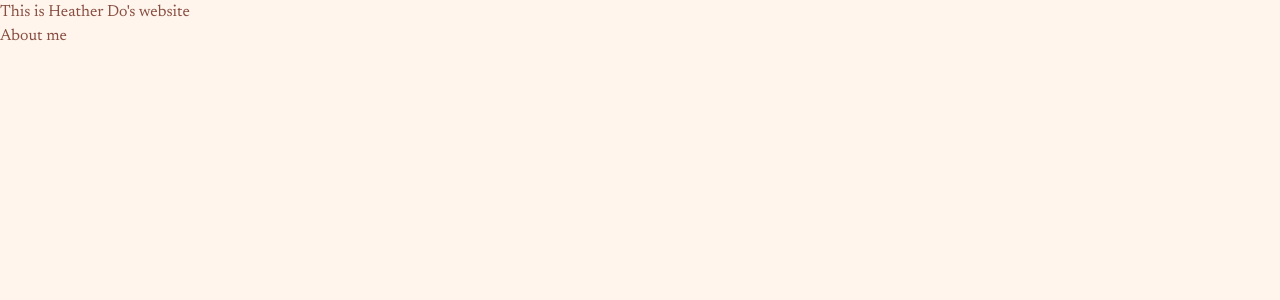
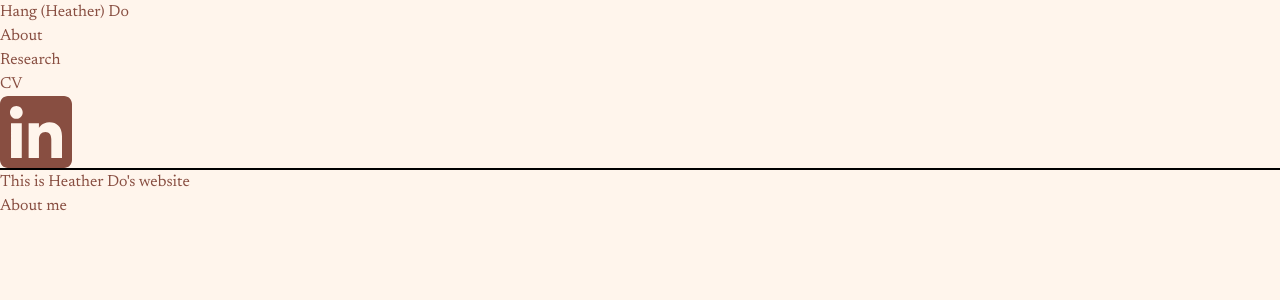
Before and after one commit to heather-do/heather-do.github.io, a SvelteKit app: page / in a window 1280 px wide. Shown: the top 300 px of the page. Built offline with nearby package versions, Linux system fonts and the light colour scheme.

Commit message:
[add] navbar elements

```diff
--- a/src/app.css
+++ b/src/app.css
@@ -3,8 +3,9 @@
 @import 'tailwindcss/utilities';
 
 html {
-	--background: #fff5ec;
-	--text-primary: #884e41;
+	/* Colors */
+	--color-background: #fff5ec;
+	--color-text-primary: #884e41;
 }
 
 @font-face {
@@ -20,7 +21,7 @@
 }
 
 body {
-	background-color: var(--background);
+	background-color: var(--color-background);
 	font-family: Newsreader, serif;
-	color: var(--text-primary);
+	color: var(--color-text-primary);
 }
--- a/src/routes/+layout.svelte
+++ b/src/routes/+layout.svelte
@@ -3,4 +3,32 @@
 	let { children } = $props();
 </script>
 
-{@render children()}
+<header>
+	<nav class="border-b-2 border-b-black">
+		<a href="/">Hang (Heather) Do</a>
+		<ul>
+			<li><a href="/about">About</a></li>
+			<li><a href="/research">Research</a></li>
+			<li><a href="/todo">CV</a></li>
+			<li>
+				<a href="/todo" aria-label="LinkedIn"
+					><svg height="72" viewBox="0 0 72 72" width="72" xmlns="http://www.w3.org/2000/svg"
+						><g fill="none" fill-rule="evenodd"
+							><path
+								d="M8,72 L64,72 C68.418278,72 72,68.418278 72,64 L72,8 C72,3.581722 68.418278,-8.11624501e-16 64,0 L8,0 C3.581722,8.11624501e-16 -5.41083001e-16,3.581722 0,8 L0,64 C5.41083001e-16,68.418278 3.581722,72 8,72 Z"
+								fill="#884E41"
+							/><path
+								d="M62,62 L51.315625,62 L51.315625,43.8021149 C51.315625,38.8127542 49.4197917,36.0245323 45.4707031,36.0245323 C41.1746094,36.0245323 38.9300781,38.9261103 38.9300781,43.8021149 L38.9300781,62 L28.6333333,62 L28.6333333,27.3333333 L38.9300781,27.3333333 L38.9300781,32.0029283 C38.9300781,32.0029283 42.0260417,26.2742151 49.3825521,26.2742151 C56.7356771,26.2742151 62,30.7644705 62,40.051212 L62,62 Z M16.349349,22.7940133 C12.8420573,22.7940133 10,19.9296567 10,16.3970067 C10,12.8643566 12.8420573,10 16.349349,10 C19.8566406,10 22.6970052,12.8643566 22.6970052,16.3970067 C22.6970052,19.9296567 19.8566406,22.7940133 16.349349,22.7940133 Z M11.0325521,62 L21.769401,62 L21.769401,27.3333333 L11.0325521,27.3333333 L11.0325521,62 Z"
+								fill="#fff5ec"
+							/></g
+						></svg
+					></a
+				>
+			</li>
+		</ul>
+	</nav>
+</header>
+
+<main>
+	{@render children()}
+</main>
--- /dev/null
+++ b/src/routes/research/+page.svelte
@@ -0,0 +1 @@
+<h1>Research</h1>
```
